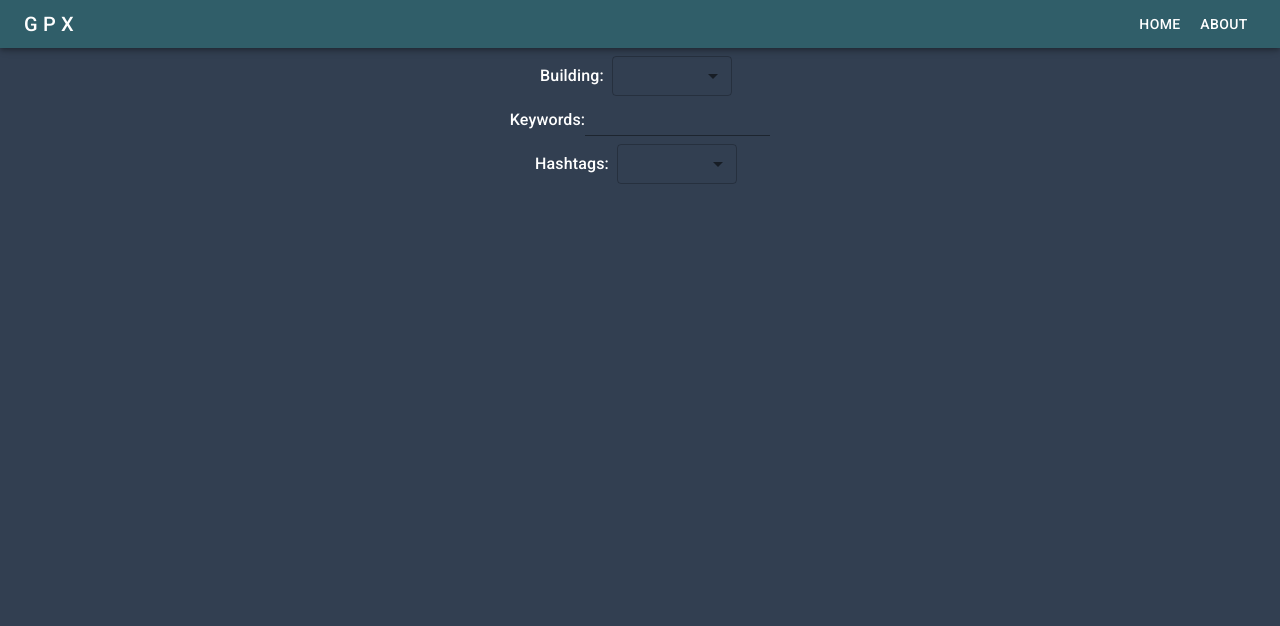
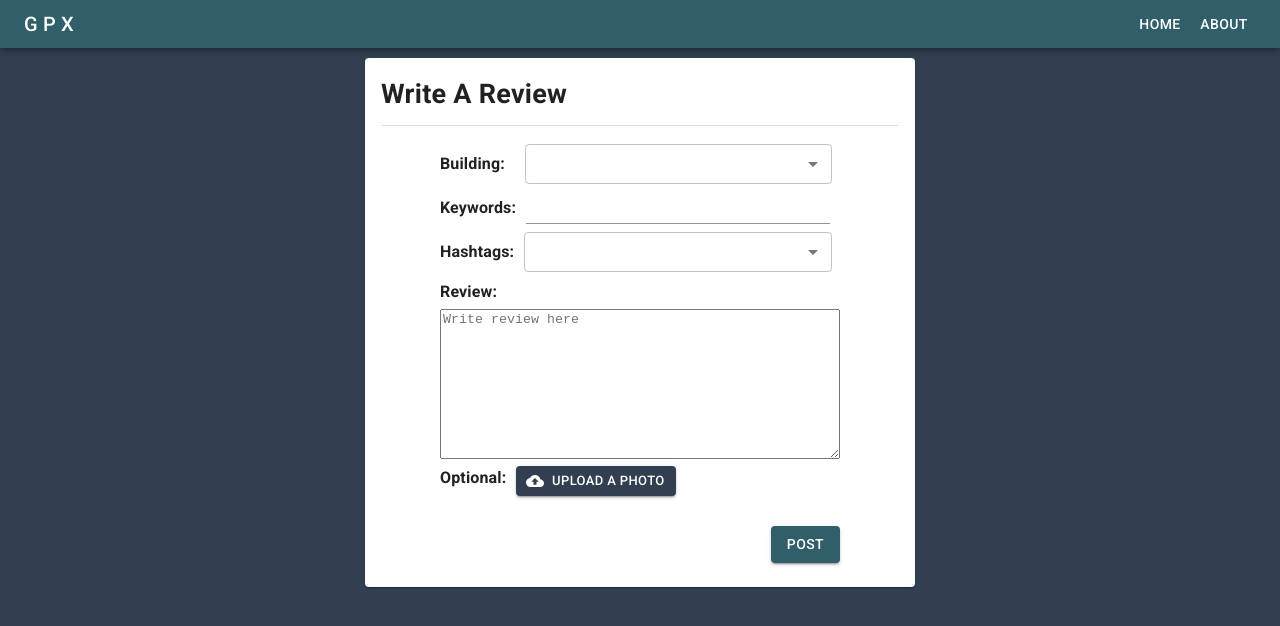
Before and after one commit to jw-hong-logncoding/gyeonbokgung-palace-x, a React (Vite) app: page /review-form in a window 1280 px wide. Shown: the top 626 px of the page. Built offline with nearby package versions, Linux system fonts and the light colour scheme.

Commit message:
feat: implement "write a review page"

```diff
--- a/src/components/Map/BuildingDescription.jsx
+++ b/src/components/Map/BuildingDescription.jsx
@@ -114,6 +114,9 @@ const BuildingDescription = ({title, photo, keywordList, description }) => {
                             variant='contained'
                             color="secondary"
                             fullWidth
+                            onClick={() => {
+                                navigate("/review-form");
+                            }}
                         >
                             Write
                         </Button>
--- a/src/components/ReviewForm/ReviewForm.jsx
+++ b/src/components/ReviewForm/ReviewForm.jsx
@@ -1,6 +1,8 @@
-import { FormControl, MenuItem, Select, Stack, TextField, Typography } from "@mui/material";
+import { Box, Button, Card, CardContent, Divider, FormControl, MenuItem, Select, Slide, Slider, Stack, TextField, TextareaAutosize, Typography, styled } from "@mui/material";
 import { BUILDING_DATA_LIST } from "../../data";
+import CloudUploadIcon from '@mui/icons-material/CloudUpload';
 import { useState } from "react";
+import { SpaceBar } from "@mui/icons-material";
 
 const ReviewForm = () => {
     const [buildingState, setBuildingState] = useState();
@@ -11,26 +13,69 @@ const ReviewForm = () => {
     };
 
     return (
-        <div>
-            <Stack>
+        <Box
+            sx={{
+                display: "flex",
+                justifyContent: "center",
+            }}
+        >
+            <Card sx={{
+                    minWidth: {
+                        xs: "350px",
+                        md: "550px"
+                    },
+                    maxWidth: "700px",
+                    marginTop: "10px"
+                }}>
+
+                <CardContent
+                >
+                    <Box>
+                        <Typography
+                            sx={{
+                                fontWeight: "bold",
+                                fontSize: "27px",
+                                marginBottom: "10px"
+                            }}
+                        >
+                            Write A Review
+                        </Typography>
+                    </Box>
+                    <Divider />
+                    <Box
+                        sx={{
+                            width: "100%",
+                            display: "flex",
+                            justifyContent: "center",
+                            marginTop: "10px"
+                        }}
+                    >
+                    <Stack
+                        display="flex"
+                        alignItems="left"
+                        width="400px"
+                    >
                         <Stack
                             flexDirection='row'
-                    justifyContent="center"
                             alignItems="center"
                         >
                             <Typography
                                 sx={{
-                            color: 'white'
+                                    fontWeight: "bold"
                                 }}
                             >{`Building: `}</Typography>
-                    <FormControl sx={{ m: 1, minWidth: 120 }} size="small">
+                            <FormControl sx={{
+                                m: 1,
+                                width: '100%',
+                                marginLeft: "20px"
+                            }} size="small">
                                 <Select
                                     onChange={handleBuildingChange}
                                 >
                                 {BUILDING_DATA_LIST
-                            .map(({title, value}) => {
+                                    .map(({title, value}, i) => {
                                         return (
-                                    <MenuItem value={value}>{title}</MenuItem>
+                                            <MenuItem key={i} value={value}>{title}</MenuItem>
                                         )
                                     })
                                 }
@@ -39,43 +84,143 @@ const ReviewForm = () => {
                         </Stack>
                         <Stack
                             flexDirection="row"
-                    justifyContent="center"
-                    alignItems="center"
-                >
-                    <Typography
-                        sx={{color: "white"}}
-                    >
-                        {`Keywords: `}
-                    </Typography>
-                    <TextField id="standard-basic" variant="standard" />
-                </Stack>
-                <Stack
-                    flexDirection='row'
-                    justifyContent="center"
                             alignItems="center"
                         >
                             <Typography
                                 sx={{
-                            color: 'white'
+                                    fontWeight: "bold",
+                                }}
+                            >
+                                {`Keywords: `}
+                            </Typography>
+                            <Box
+                                sx={{
+                                    paddingRight: "20px",
+                                    width: "100%"
+                                }}
+                            >
+                                <TextField
+                                    sx={{
+                                        marginLeft: "10px",
+                                        width: "100%"
+                                    }}
+                                    id="standard-basic"
+                                    variant="standard"
+                                />
+                            </Box>
+                       </Stack>
+                        <Stack
+                            flexDirection='row'
+                            alignItems="center"
+                        >
+                            <Typography
+                                sx={{
+                                    fontWeight: 'bold'
                                 }}
                             >{`Hashtags: `}</Typography>
-                    <FormControl sx={{ m: 1, minWidth: 120 }} size="small">
+                            <FormControl sx={{
+                                m: 1,
+                                width: '100%',
+                                marginLeft: "10px"
+                                }} size="small"
+                            >
                                 <Select
                                     onChange={handleBuildingChange}
                                 >
                                 {BUILDING_DATA_LIST
-                            .map(({title, value}) => {
+                                    .map(({title, value}, i) => {
                                         return (
-                                    <MenuItem value={value}>{title}</MenuItem>
+                                            <MenuItem key={i} value={value}>{title}</MenuItem>
                                         )
                                     })
                                 }
                             </Select>
                             </FormControl>
                         </Stack>
+                        <Stack
+                            alignItems="left"
+                        >
+                            <Typography
+                                sx={{
+                                    fontWeight: 'bold'
+                                }}
+                            >{`Review: `}</Typography>
+                            <Box
+                                sx={{
+                                    marginTop: "5px",
+                                }}
+                            >
+                                <TextareaAutosize
+                                    style={{
+                                        width: "100%",
+                                        minHeight: "50px",
+                                        maxHeight: "400px",
+                                        overflow: "auto"
+                                    }}
+                                    aria-label="minimum height"
+                                    minRows={3}
+                                    maxLength={600}
+                                    placeholder="Write review here"
+                                />
+                            </Box>
+                            <Stack
+                                alignItems="left"
+                                flexDirection="row"
+                            >
+                                <Typography
+                                    sx={{
+                                        fontWeight: 'bold'
+                                    }}
+                                >{`Optional: `}</Typography>
+                                <Button
+                                    sx={{
+                                        width: "160px",
+                                        marginLeft: "10px"
+                                    }}
+                                    component="label"
+                                    color="secondary"
+                                    size="small"
+                                    role={undefined}
+                                    variant="contained"
+                                    tabIndex={-1}
+                                    startIcon={<CloudUploadIcon />}
+                                >
+                                    Upload a Photo
+                                    <VisuallyHiddenInput type="file" />
+                                </Button>
                             </Stack>
-        </div>
+                            <Box
+                                sx={{
+                                    display: 'flex',
+                                    justifyContent: 'right',
+                                    marginTop: '30px'
+                                }}
+                            >
+                                <Button
+                                    variant="contained"
+                                >
+                                    Post
+                                </Button>
+                            </Box>
+                        </Stack>
+                    </Stack>
+                    </Box>
+                </CardContent>
+            </Card>
+        </Box>
     );
 }
+const VisuallyHiddenInput = styled('input')({
+    clip: 'rect(0 0 0 0)',
+    clipPath: 'inset(50%)',
+    height: 1,
+    overflow: 'hidden',
+    position: 'absolute',
+    bottom: 0,
+    left: 0,
+    whiteSpace: 'nowrap',
+    width: 1,
+  });
+
 
 export default ReviewForm;
```
Lines whose indentation alone changed are shown as unchanged.
